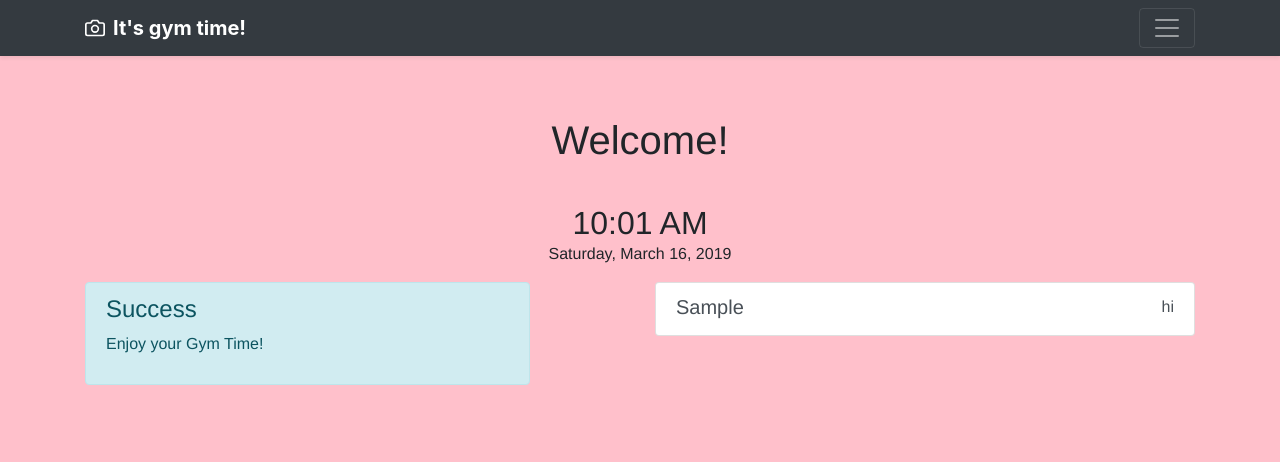
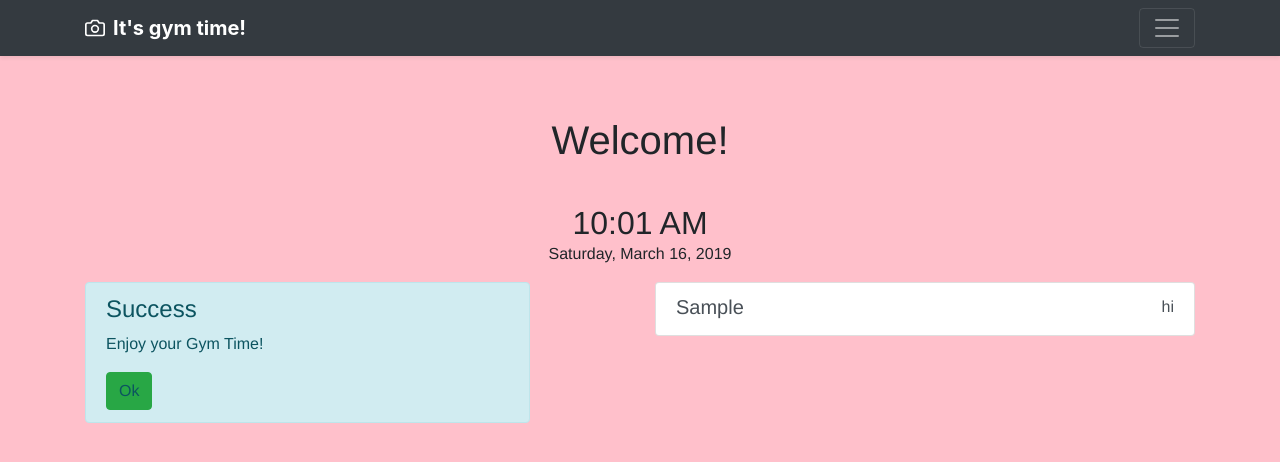
Before and after one commit to rmhdev/gym-time, a Vue app: page / in a window 1280 px wide. Both pictures are taken after typing "Sample" into the empty fields and a click on the button "Check-in". Shown: the top 462 px of the page. Built offline with nearby package versions, Linux system fonts and the light colour scheme.

Commit message:
Display empty form after success feedback

```diff
--- a/src/components/Checkin.vue
+++ b/src/components/Checkin.vue
@@ -1,9 +1,11 @@
 <template>
     <div id="checkin">
-        <div v-if="isValid" class="gym-customer-added alert alert-info" role="alert">
-            <h4 class="gym-title alert-heading">Success</h4>
-            <p>Enjoy your Gym Time!</p>
-        </div>
+        <checkin-success
+            class="gym-checkin-success"
+            v-if="isValid"
+            @close="restartForm"
+        ></checkin-success>
+
         <form v-else @submit.prevent="submit" class="needs-validation" autocomplete="off">
             <div class="form-group">
                 <label for="checkin_name">Your name is</label>
@@ -28,9 +30,13 @@
     import {CustomerName} from "@/domain/model/customer/CustomerName";
     import {CustomerNameTooLongException} from "@/domain/model/customer/CustomerNameTooLongException";
     import {CustomerNameEmptyException} from "@/domain/model/customer/CustomerNameEmptyException";
+    import CheckinSuccess from "@/components/CheckinSuccess.vue";
 
     export default {
         name: 'Checkin',
+        components: {
+            CheckinSuccess
+        },
         props: {},
         data() {
             return {
@@ -65,6 +71,10 @@
             }
         },
         methods: {
+            restartForm() {
+                this.status = '';
+                this.customerName = '';
+            },
             validate() {
                 try {
                     this.customerName = CustomerName.create(this.customerName).value;
--- /dev/null
+++ b/src/components/CheckinSuccess.vue
@@ -0,0 +1,25 @@
+<template>
+    <div>
+        <div class="gym-customer-added alert alert-info" role="alert">
+            <h4 class="gym-title alert-heading">Success</h4>
+            <p>Enjoy your Gym Time!</p>
+
+            <a class="gym-feedback-button btn btn-success" role="button" @click.prevent="close">Ok</a>
+        </div>
+    </div>
+</template>
+
+<script>
+    export default {
+        name: 'CheckinSuccess',
+        methods: {
+            close() {
+                this.$emit('close');
+            }
+        }
+    }
+</script>
+
+<style lang="scss">
+
+</style>
```
Also changed, not shown: 2 other files (tests, documents, lock files or other folders).
